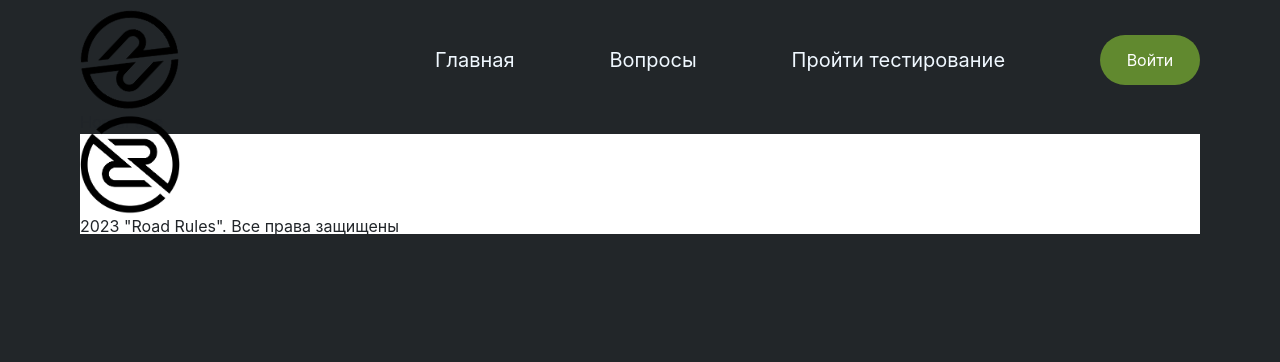
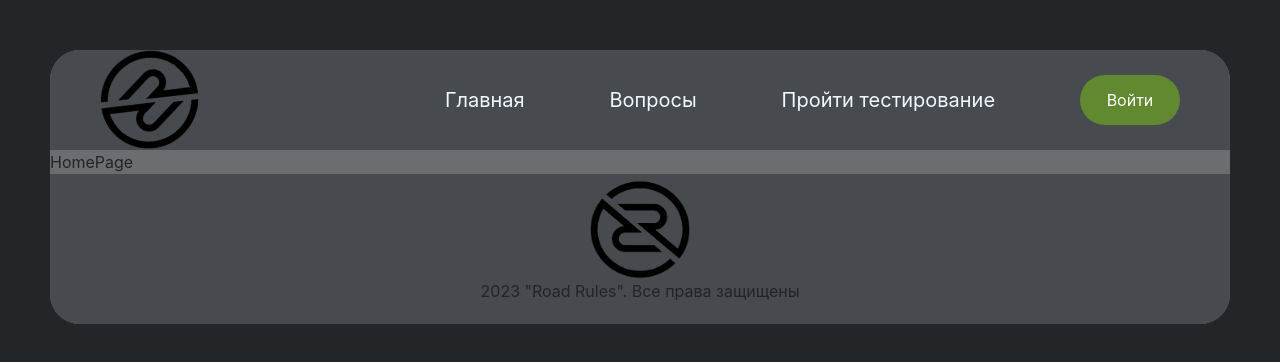
Before and after one commit to Aiperiwa/FINAL_PROJECT, a React (Create React App) app: page / in a window 1280 px wide. Shown: the top 362 px of the page. Built offline with nearby package versions, Linux system fonts and the light colour scheme.

Commit message:
add style color

```diff
--- a/src/components/footer/footer.module.css
+++ b/src/components/footer/footer.module.css
@@ -1,11 +1,14 @@
 .footer {
   width: 100%;
-  height: 100px;
+  height: 150px;
   display: flex;
   flex-direction: column;
   justify-content: center;
-  background-color: #fff;
+  align-items: center;
+  background-color: #474B4F;
+  border-radius: 0 0 30px 30px;
 }
+
 .logo {
   width: 100px;
   height: 100px;
--- a/src/components/header/header.module.css
+++ b/src/components/header/header.module.css
@@ -4,10 +4,11 @@
   align-items: center;
   width: 100%;
   height: 100%;
-  border-radius: 30px;
-  /* padding: 0 100px; */
+  border-radius: 30px 30px 0 0 ;
+  padding: 0 50px;
   /* background: linear-gradient(118.38deg, #51f159 -4.6%, #b4ddbb 200.44%);
   box-shadow: -8px -8px 20px #9ce67f, 10px 7px 20px #10ce4f; */
+  background-color: #474B4F;
 }
 
 .nav {
--- a/src/components/layout/index.jsx
+++ b/src/components/layout/index.jsx
@@ -1,15 +1,18 @@
 import { Outlet } from 'react-router-dom'
 import Header from '../header/Header.jsx'
 import Footer from '../footer/Footer.jsx'
+import NavStyle from './layout.module.css'
+
 
 export const Layout = () => {
   return (
-    <div>
+    <div className={NavStyle.container}>
       <Header />
 
       <div>
         <Outlet />
       </div>
+
       <Footer />
     </div>
   )
--- /dev/null
+++ b/src/components/layout/layout.module.css
@@ -0,0 +1,6 @@
+.container {
+    width: 100%;
+    height: 100%;
+    background-color: #6B6E70;
+    border-radius: 30px;
+}
--- a/src/index.css
+++ b/src/index.css
@@ -1,7 +1,7 @@
 body {
   width: 100%;
   height: 100%;
-  padding: 10px 80px;
+  padding: 50px;
   margin: 0;
   font-family: -apple-system, BlinkMacSystemFont, 'Segoe UI', 'Roboto', 'Oxygen',
     'Ubuntu', 'Cantarell', 'Fira Sans', 'Droid Sans', 'Helvetica Neue',
```
